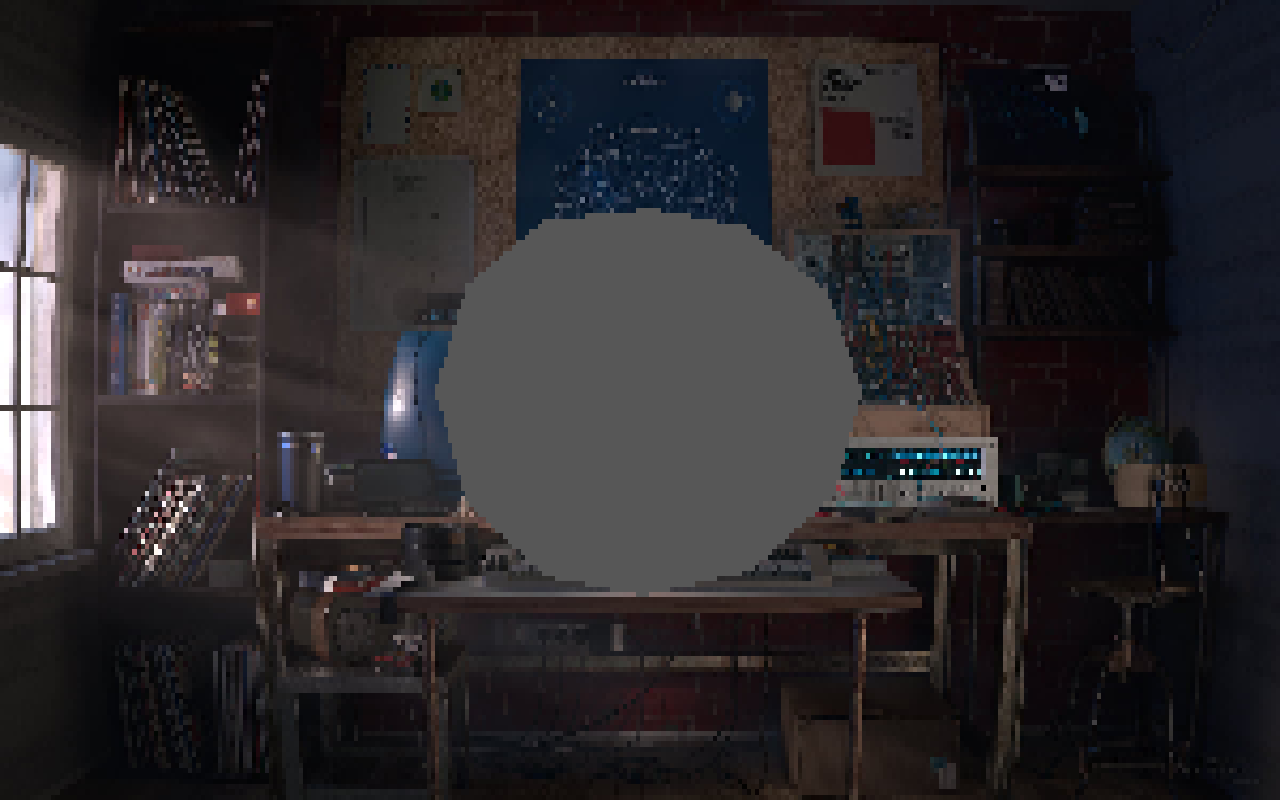
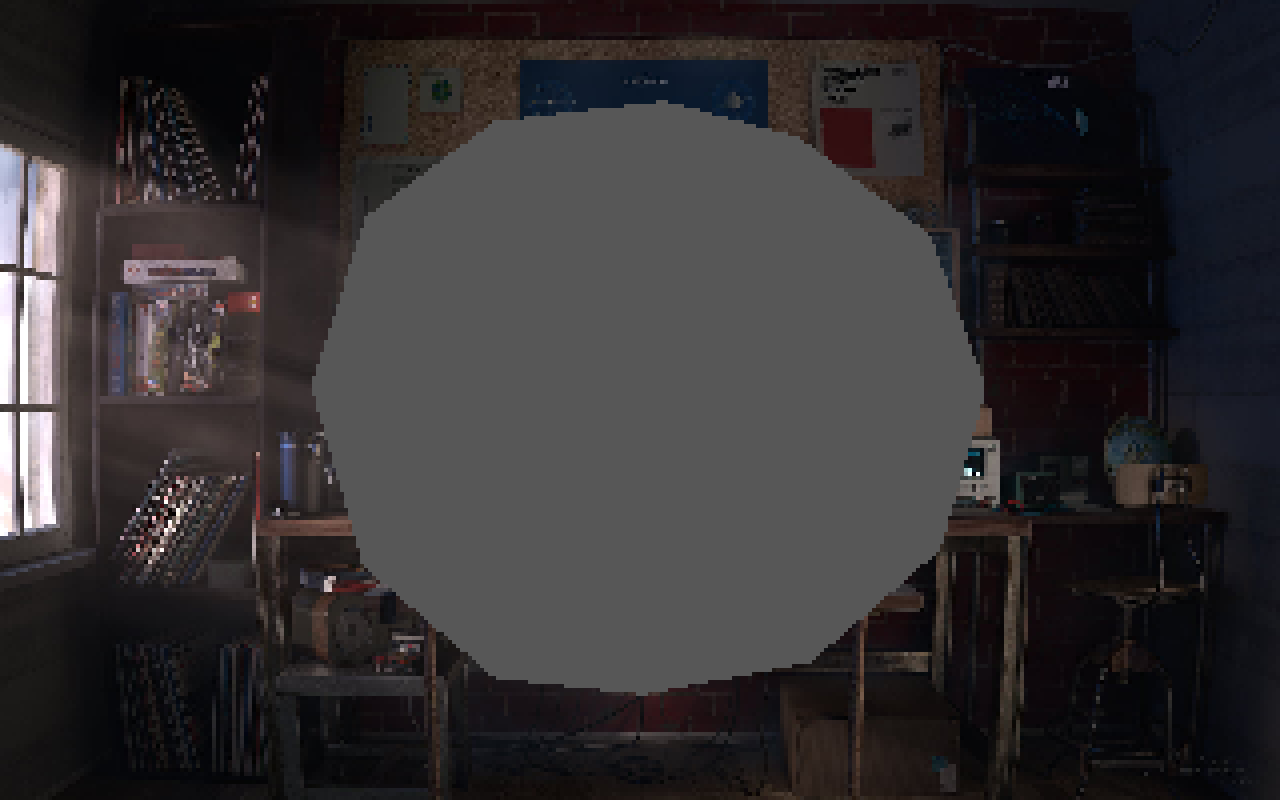
Before and after one commit to DoggyXomaX/cat-sphere-wallpapers, a website built with Vite: page src/index.html in a window 1280 px wide. Built offline with nearby package versions, Linux system fonts and the light colour scheme.

Commit message:
[master] fix: performance

```diff
--- a/src/assets/style.css
+++ b/src/assets/style.css
@@ -18,7 +18,7 @@ body {
   position: absolute;
   left: 0;
   top: 0;
-  width: 100%;
-  height: 100%;
+  width: 100% !important;
+  height: 100% !important;
   image-rendering: pixelated;
 }
--- a/src/factory3D.ts
+++ b/src/factory3D.ts
@@ -58,7 +58,7 @@ export function createSphere(geometry: BufferGeometry, material: Material) {
 
 export function createCamera() {
   const camera = new PerspectiveCamera(45, window.innerWidth / window.innerHeight, 0.1, 100);
-  camera.position.z = 3;
+  camera.position.z = 2;
   return camera;
 }
 
--- a/src/index.ts
+++ b/src/index.ts
@@ -15,6 +15,8 @@ import mixedUrl from "./assets/mixed2.webp";
 import backgroundUrl from "./assets/background.jpg";
 
 const DEG2RAD = Math.PI / 180;
+const FPS = 24;
+const DELTA_TIME = 1 / FPS;
 
 const World: {
   scene?: Scene;
@@ -36,15 +38,14 @@ const State = {
   blinkInterval: 1500,
   rotationXInterval: 1000,
   rotationXSpread: 25 * DEG2RAD,
+  rotationYSpread: 45 * DEG2RAD,
   closeBlinkInterval: 200,
   randomAspect: 0.6,
   transitionInterval: 0.75,
   transitionDistance: 4.0,
 
-  prevTime: 0,
-  isForward: 0,
-  targetForward: -1,
   targetRotationX: 0,
+  targetRotationY: 0,
   rotationY: 0,
   rotationX: 0,
   speed: 0.02,
@@ -77,37 +78,27 @@ function init(
   World.renderer = createRenderer();
   World.scene = createScene(backgroundTexture, [World.sphere, World.transitionSphere]);
 
-  update(0);
+  update();
   onSkinUpdate();
   onBlinkUpdate();
   onXUpdate();
   window.addEventListener("resize", onResize);
+  onResize();
 }
 
-function update(time: number) {
-  window.requestAnimationFrame(update);
+function update() {
+  window.setTimeout(update, DELTA_TIME * 1000);
 
-  const deltaTime = (time - State.prevTime) / 1000;
-  State.prevTime = time;
-
-  if (State.isForward > 0) {
-    State.rotationY += State.speed * State.isForward;
-    if (State.rotationY > Math.PI / 6) State.targetForward = -State.targetForward;
-  } else {
-    State.rotationY += State.speed * State.isForward;
-    if (State.rotationY < -Math.PI / 6) State.targetForward = -State.targetForward;
-  }
-
-  State.rotationX = lerp(State.rotationX, State.targetRotationX, deltaTime * 2);
-  State.isForward = lerp(State.isForward, State.targetForward, deltaTime * 5);
+  State.rotationX = lerp(State.rotationX, State.targetRotationX, DELTA_TIME * 2);
+  State.rotationY = lerp(State.rotationY, State.targetRotationY, DELTA_TIME * 2);
 
   World.sphere!.rotation.y = State.rotationY - Math.PI / 2;
   World.sphere!.rotation.z = State.rotationX;
 
   if (State.transition < State.transitionInterval) {
-    State.transition += deltaTime;
+    State.transition += DELTA_TIME;
 
-    const t = State.transition / State.transitionInterval;
+    const t = Math.min(1, State.transition / State.transitionInterval);
     World.sphere!.position.setY(State.transitionDistance * (1 - t));
     World.transitionSphere!.position.setY(-State.transitionDistance * t);
     World.transitionSphere!.rotation.copy(World.sphere!.rotation);
@@ -128,6 +119,7 @@ function onResize() {
     width = RENDER_SIZE * aspect;
     height = RENDER_SIZE;
   }
+  World.renderer!.setSize(width, height);
   World.renderer!.setViewport(0, 0, width, height);
   World.camera!.aspect = aspect;
   World.camera!.updateProjectionMatrix();
@@ -164,6 +156,7 @@ function onXUpdate() {
   const interval = (1 - State.randomAspect + Math.random() * State.randomAspect) * State.rotationXInterval;
   window.setTimeout(onXUpdate, interval);
   State.targetRotationX = Math.random() * State.rotationXSpread * 2 - State.rotationXSpread;
+  State.targetRotationY = Math.random() * State.rotationYSpread * 2 - State.rotationYSpread;
 }
 
 Promise.all([loadTexture(mixedUrl), loadTexture(backgroundUrl)]).then(([a, b]) => init(a, b));
```
